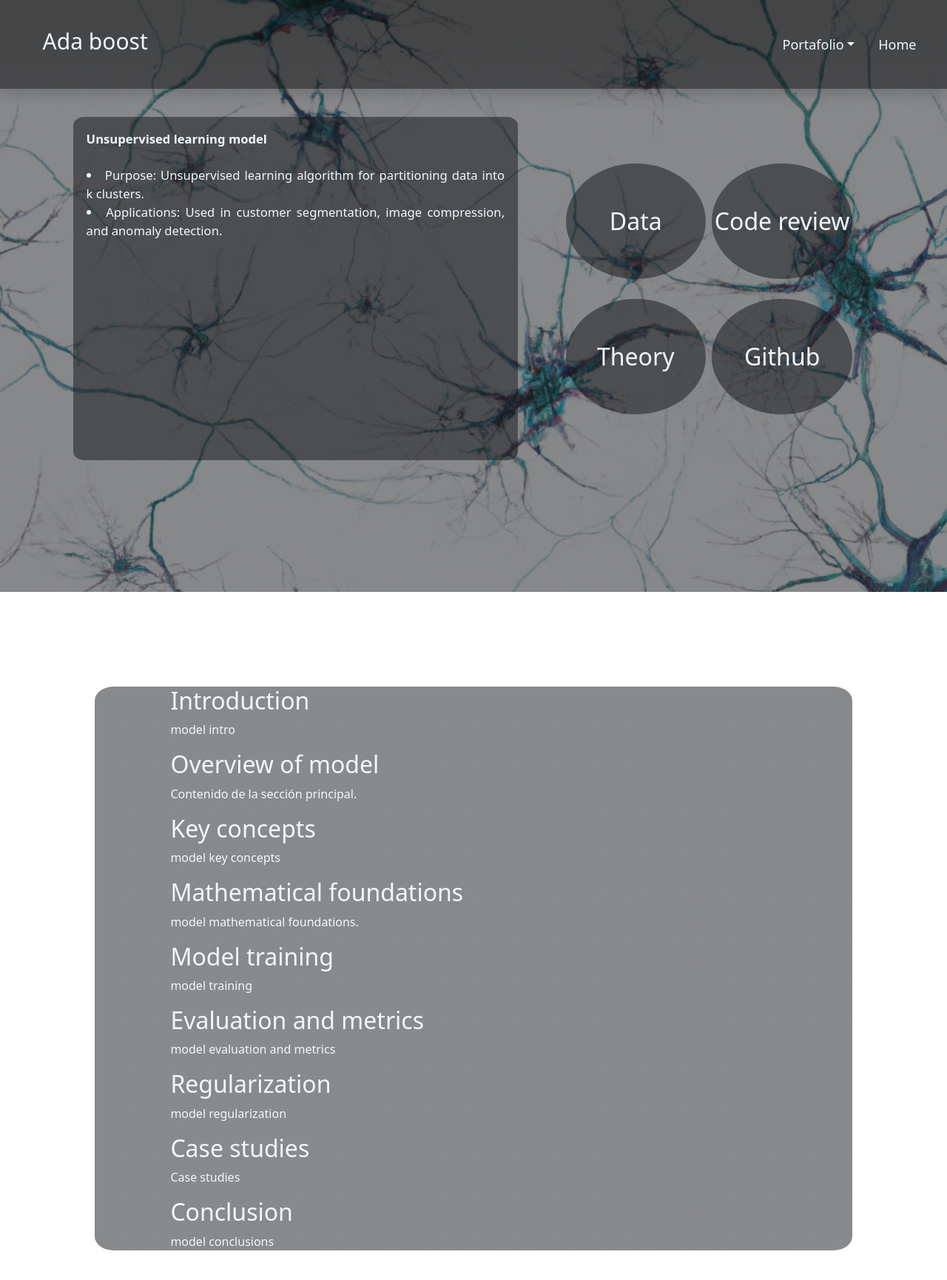
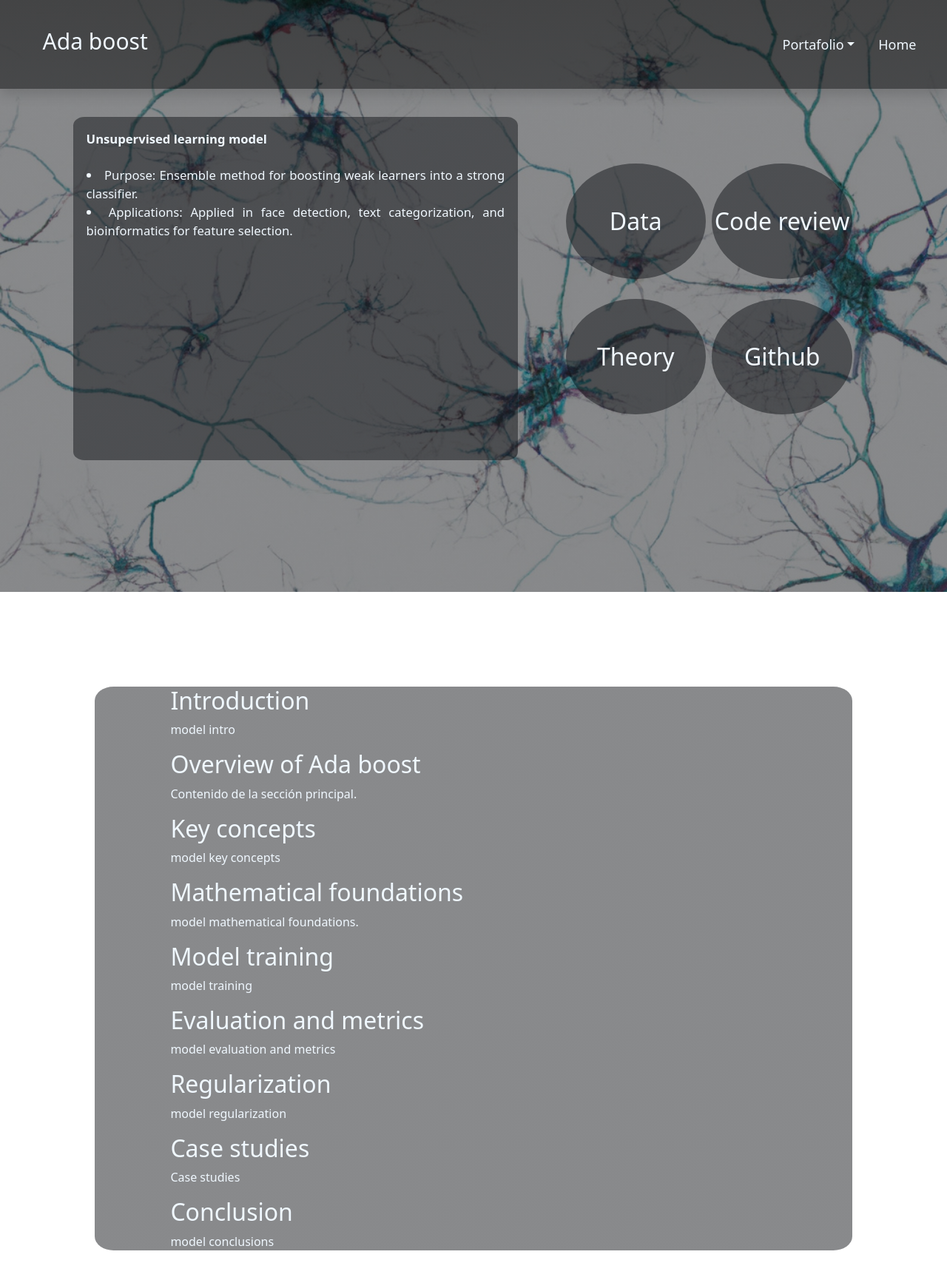
Before and after one commit to Ajela13/Alejandras_Website, a Django app: page /Home/AdaBoost/ in a window 1280 px wide. Shown: the top 1730 px of the page at 74% size. Run offline with Django 4.2, Linux system fonts and the light colour scheme.

Commit message:
update Ada boost content

```diff
--- a/ViolenciaApp/templates/ada_boost.html
+++ b/ViolenciaApp/templates/ada_boost.html
@@ -1,13 +1,15 @@
 {% extends 'project.html' %}
-
+{% block modelname %}Ada boost{% endblock %}
 {% block page_title %}Ada boost{% endblock %}
 
 {% block preview %}
 <div class="model_type mb-4" style="font-weight: bold;"> Unsupervised learning model </div>
 <li>
-Purpose: Unsupervised learning algorithm for partitioning data into k clusters.
+    Purpose: Ensemble method for boosting weak learners into a strong classifier.
 </li>
 <li>
-    Applications: Used in customer segmentation, image compression, and anomaly detection.
+    Applications: Applied in face detection, text categorization, and bioinformatics for feature selection.
 </li>
 {% endblock %}
+
+{% block github %}https://github.com/Ajela13/Ada-boost{% endblock %}
```
